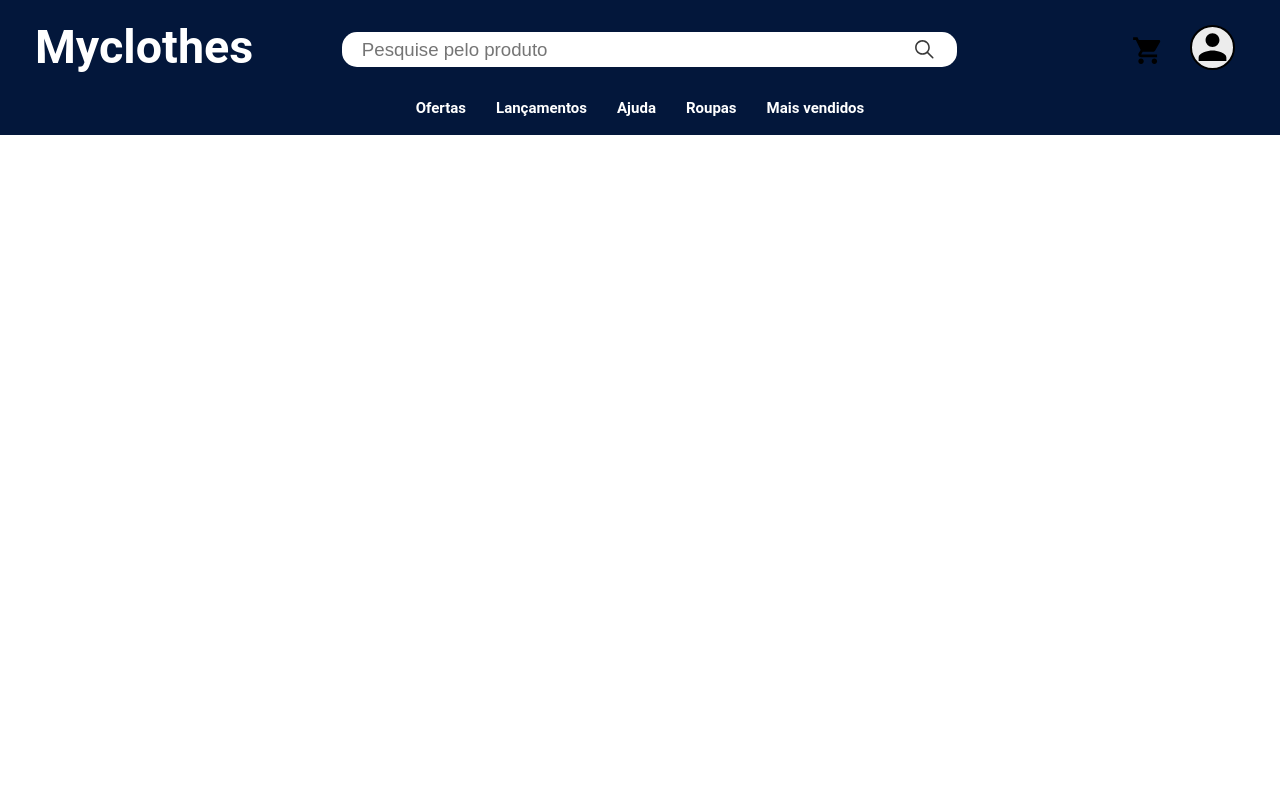
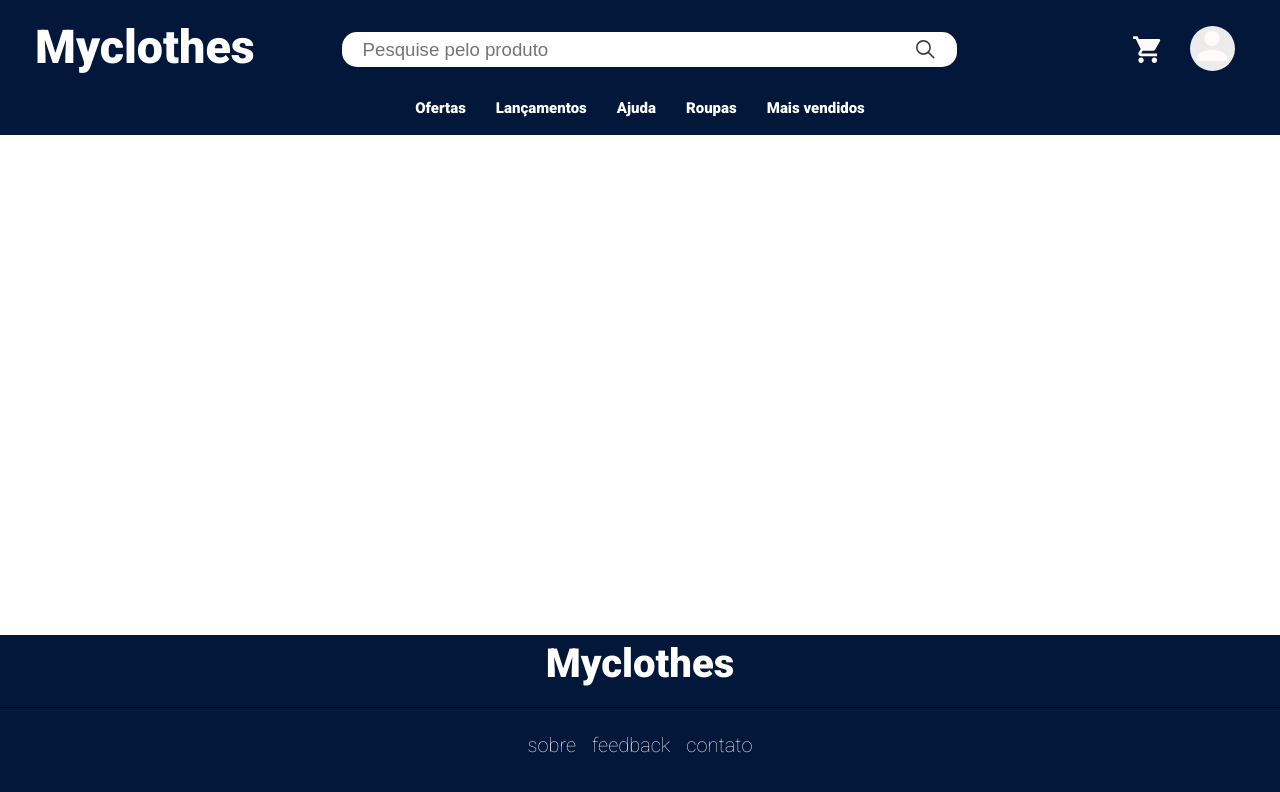
Before and after one commit to Keven-RM/Myclothes-, a React (Create React App) app in the folder frontend/: page / in a window 1280 px wide. Shown: the top 792 px of the page. Built offline with nearby package versions, Linux system fonts and the light colour scheme.

Commit message:
mudanças na pagina principal e estilização dos componentes header e footer

```diff
--- a/frontend/public/index.html
+++ b/frontend/public/index.html
@@ -1,5 +1,5 @@
 <!DOCTYPE html>
-<html lang="en">
+<html lang="pt">
   <head>
     <meta charset="utf-8" />
     <link rel="icon" href="%PUBLIC_URL%/favicon.ico" />
--- a/frontend/src/App.js
+++ b/frontend/src/App.js
@@ -1,4 +1,4 @@
-import React, { Component } from 'react';
+import React from 'react';
 import './app.css'
 
 //components
@@ -6,7 +6,13 @@ import Header from './components/header'
 import Footer from './components/footer'
 
 const App = () => (
-    <Header />
+   <div>
+   <Header />
+   <section>
+
+   </section>
+   <Footer />
+   </div>
 );
 
 export default App;
--- a/frontend/src/app.css
+++ b/frontend/src/app.css
@@ -1,15 +1,33 @@
-@import url('https://fonts.googleapis.com/css2?family=Source+Sans+Pro:wght@400;600&display=swap');
+@import url('https://fonts.googleapis.com/css2?family=Roboto:ital,wght@0,100;0,400;0,900;1,400;1,900&display=swap');
 *{
     box-sizing: border-box;
     margin: 0;
     padding: 0;
 }
 
-a{
-    font-style: none;
-    color: none;
+.icons{
+  color:#FFFBFB
 }
 
 .icons, button{
     cursor: pointer;
 }
+
+a:link {
+  color:#ebebeb;
+  text-decoration:none;
+  font-family: 'Roboto', sans-serif;
+  font-weight: lighter;
+}
+
+a:hover {
+  color:#c7c6c6;
+  text-decoration:none;
+  font-family: 'Roboto', sans-serif;
+  font-weight: lighter;
+  transition: 500ms;
+}
+
+section{
+  height:500px;
+}
--- a/frontend/src/components/footer/index.js
+++ b/frontend/src/components/footer/index.js
@@ -7,7 +7,7 @@ const Footer = () =>{
         <footer>
             <div className="title"><h1>Myclothes</h1></div>
             <ul>
-                <li><a href="/sobre">Sobre</a></li>
+                <li><a href="/sobre">sobre</a></li>
                 <li><a href="/feedback">feedback</a></li>
                 <li><a href="/contato">contato</a></li>
             </ul>
--- a/frontend/src/components/footer/styles.css
+++ b/frontend/src/components/footer/styles.css
@@ -11,5 +11,22 @@ footer .title{
     margin: 0 0 5px;
     cursor: pointer;
     display: flex;
-    align-items: center;
+    justify-content: center;
+    padding: 5px 0 20px;
+    border-bottom: 1px solid #000000;
 }
+
+footer ul{
+    display: flex;
+    justify-content: center;
+    padding: 20px 0 75px;
+}
+
+footer ul li{
+    list-style: none;
+    margin: 0 8px;
+}
+footer ul li a{
+    font-size: 20px;
+    text-decoration: #e7e7e7;
+}
--- a/frontend/src/components/header/index.js
+++ b/frontend/src/components/header/index.js
@@ -21,7 +21,7 @@ const Header = () =>{
                         <IoMdCart className="icons" alt="carrinho de compras"/>
                     </li>
                     <li className="perfil-icon">
-                        <IoMdPerson className="icons" alt="icone do perfil"/>
+                        <IoMdPerson className="icons" alt="perfil"/>
                     </li>
                 </ul>
             </div>
--- a/frontend/src/components/header/styles.css
+++ b/frontend/src/components/header/styles.css
@@ -21,6 +21,11 @@ header h1{
 
 .icons{
     font-size: 30pt;
+}
+
+.icons:hover{
+    color:#e7e7e7;
+    transition: 300ms;
 }
 
 .search-bar{
@@ -66,25 +71,14 @@ header h1{
     padding: 5px
 }
 
-.perfil-options li:hover{
-    transition: 200ms;
-    background-color: #3a2df31c;
-}
-
 .perfil-options .cart .icons{
     font-size: 25pt
 }
 
 .perfil-options .perfil-icon{
-    border: 2px solid #000;
     border-radius: 25px;
     padding: 0 2px;
     background: #ececec;
-}
-
-.perfil-options .perfil-icon:hover{
-    transition: 200ms;
-    background-color: #ffffffe7;
 }
 
 header .header-down ul{
```
